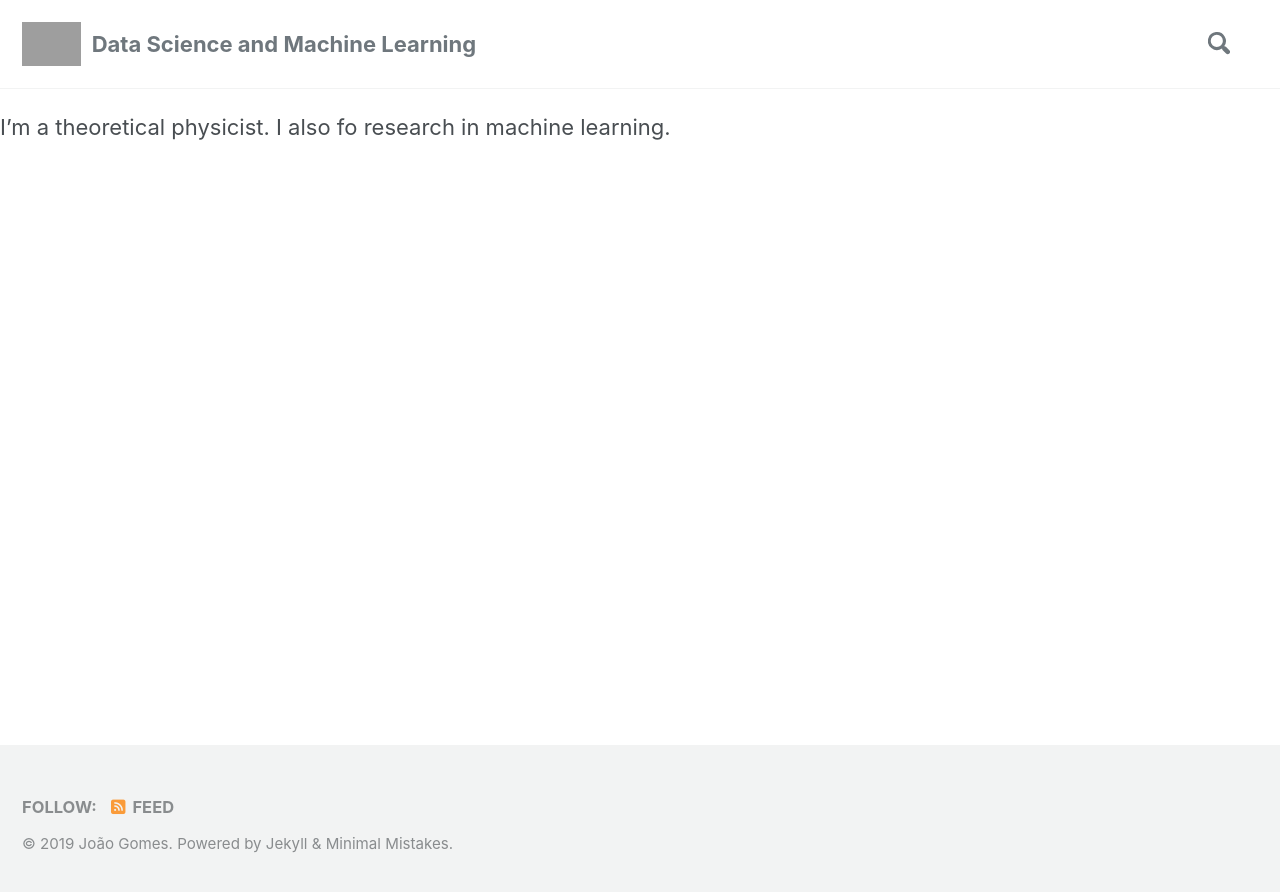
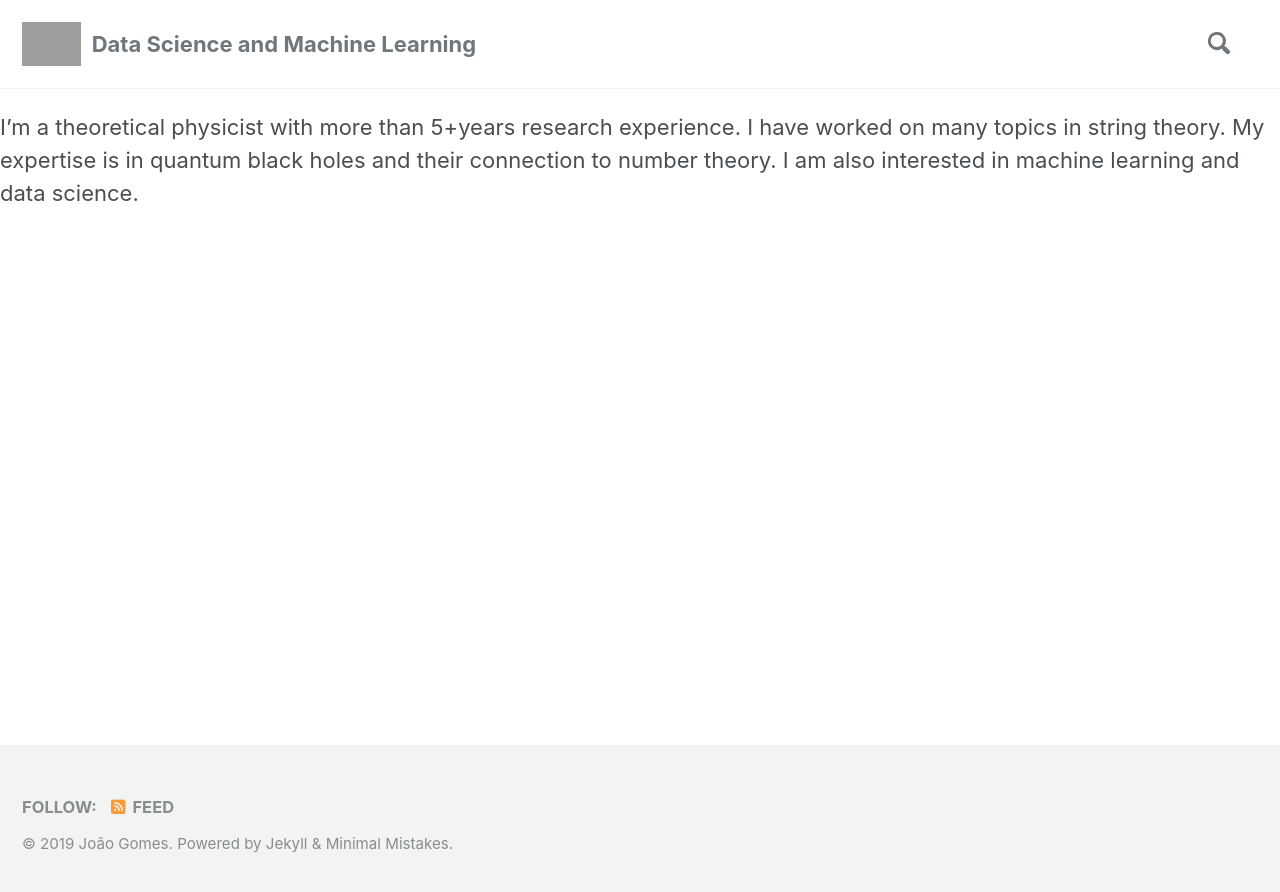
Before and after one commit to joaomvg/ml-pelican-website, a Jekyll site: the page built from _pages/about.md, in a window 1280 px wide. Shown: the top 892 px of the page. Built offline with Jekyll 4.4.1, drawn with Linux system fonts in a browser that asks for light colours; cached includes are drawn as plain includes; nearby versions of some CDN libraries; our own code applies the rules of GitHub Pages for plain Markdown files; grey boxes are pictures that could not be loaded.

Commit message:
about more stuff

```diff
--- a/_pages/about.md
+++ b/_pages/about.md
@@ -1,7 +1,8 @@
 ---
 title: "About"
 permalink: /about/
-author_profile: true
+#author_profile: true
+
 ---
 
-I'm a theoretical physicist. I also fo research in machine learning.
+  I'm a theoretical physicist with more than 5+years research experience. I have worked on many topics in string theory. My expertise is in quantum black holes and their connection to number theory. I am also interested in machine learning and data science.
```
